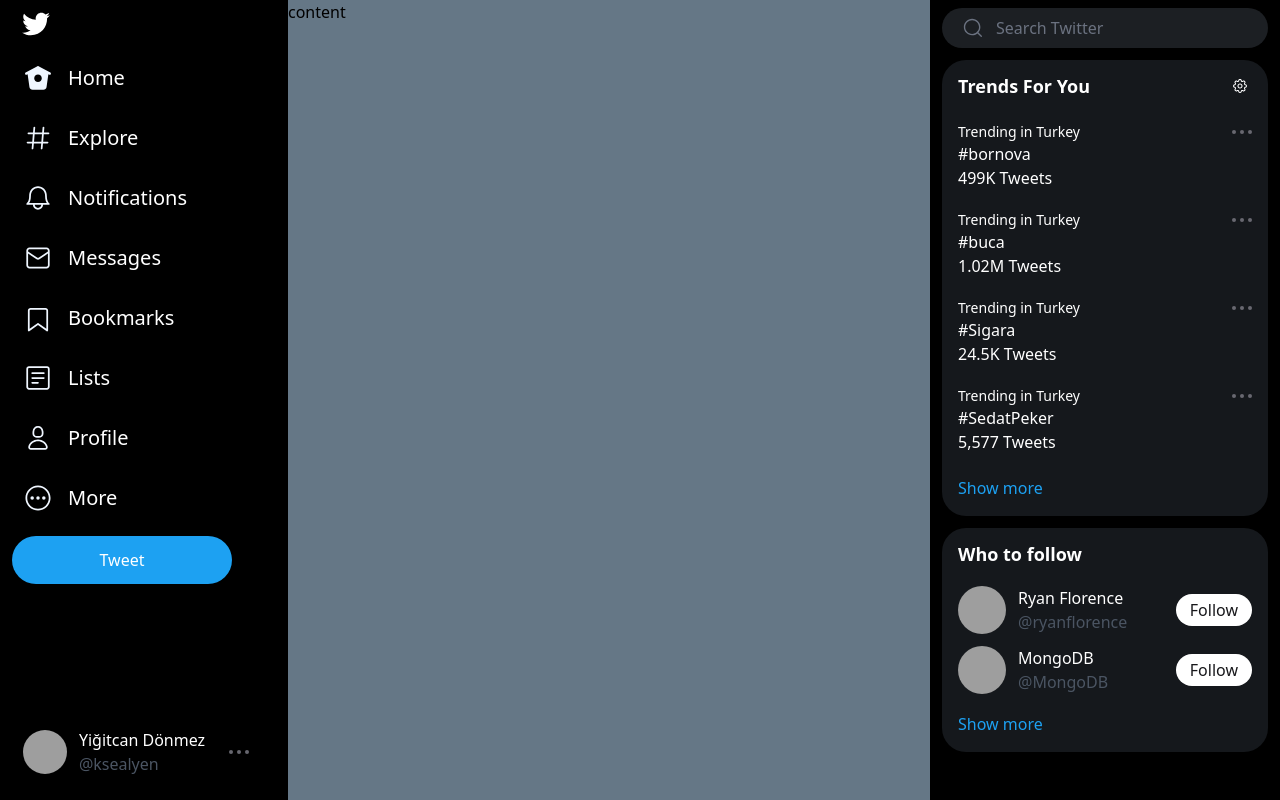
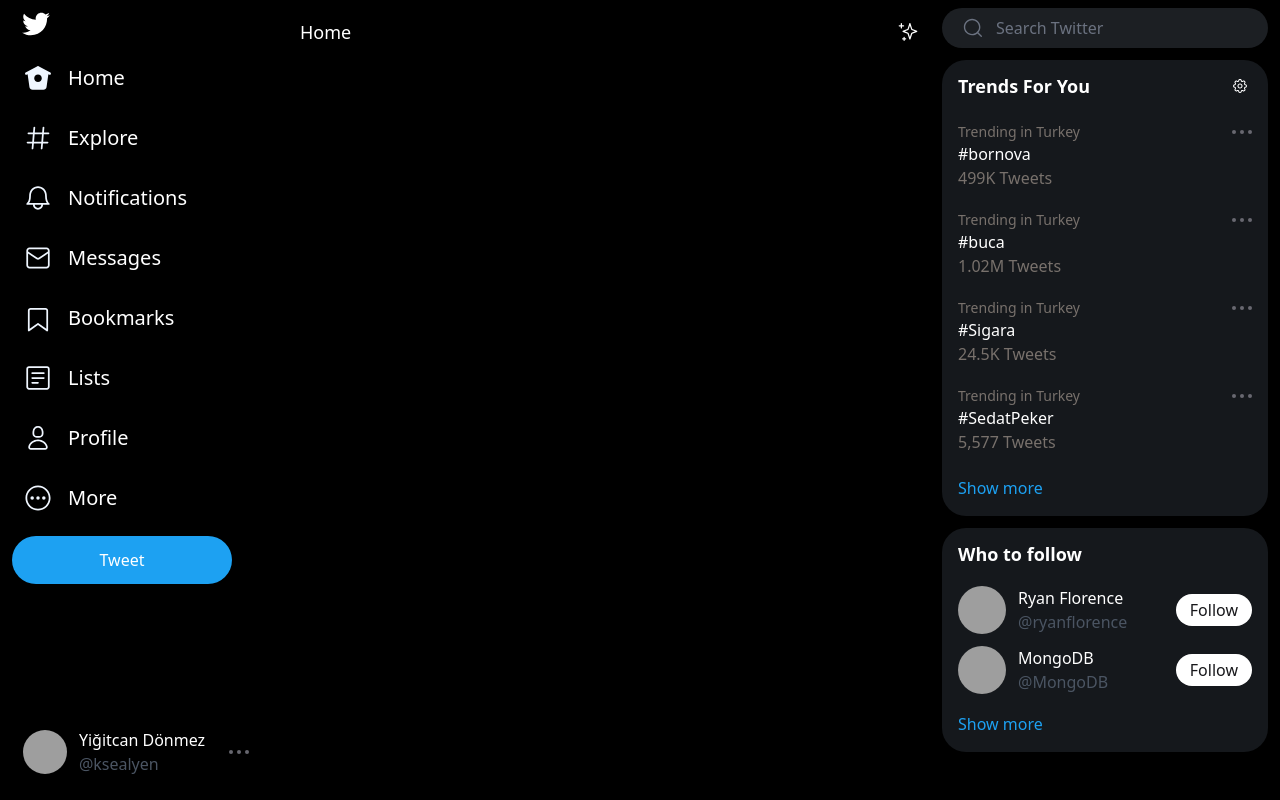
Before and after one commit to yigitcandonmez/twitter-ui-clone-project, a React (Create React App) app: page / in a window 1280 px wide. Built offline with nearby package versions, Linux system fonts and the light colour scheme; grey boxes are pictures that could not be loaded.

Commit message:
add contentHeader and some layout structure changed

```diff
--- /dev/null
+++ b/src/components/ContentHeader.tsx
@@ -0,0 +1,31 @@
+import React from "react";
+import { StarIcon } from "../icons/Icon";
+
+const pages = [
+  { name: "Home" },
+  { name: "Explore" },
+  { name: "Notifications" },
+];
+
+const ContentHeader = ({ children, className }: any) => {
+  return (
+    <div
+      className={`home__header sticky bg-black w-full h-14 flex justify-between items-center px-3 pt-2 ${className}`}
+    >
+      {children}
+    </div>
+  );
+};
+
+export const HomeContentHeader = ({ optionalProps }: any) => {
+  return (
+    <ContentHeader className={"cursor-pointer"}>
+      <div className={`${optionalProps} text-white font-medium text-lg`}>
+        {pages[0].name}
+      </div>
+      <div>
+        <StarIcon />
+      </div>
+    </ContentHeader>
+  );
+};
--- a/src/components/SideLink.tsx
+++ b/src/components/SideLink.tsx
@@ -19,11 +19,12 @@
       onClick={() => {
         handleMenuItemClick(name);
       }}
+      className="group"
     >
       <a href={name.toLowerCase()} className="cursor-pointer block ">
-        <div className="inline-block">
+        <div className="inline-block group-hover:bg-opacity-30 group-hover:bg-zinc-600 rounded-full transition ease-in-out delay-75">
           <div
-            className={`flex hover:bg-opacity-30 hover:bg-zinc-600 hover:rounded-full text-white items-center pl-3 py-4 ${
+            className={`flex  group-hover:rounded-full text-white items-center pl-3 pr-5 py-4 ${
               isActive ? "font-medium stroke-2" : ""
             }`}
           >
--- a/src/components/TrendLink.tsx
+++ b/src/components/TrendLink.tsx
@@ -5,7 +5,9 @@
     <div className="bg-trendLink hover:bg-trendLinkHover cursor-pointer py-2.5 px-4">
       <div className="flex flex-col">
         <div className="flex justify-between">
-          <span className="text-sm">Trending in {inCountry}</span>
+          <span className="text-sm text-stone-500">
+            Trending in {inCountry}
+          </span>
           <div className="flex items-center">
             <div className="w-1 h-1 rounded-full bg-zinc-500 bg-opacity-90"></div>
             <div className="w-1 h-1 rounded-full bg-zinc-500 bg-opacity-90 ml-1"></div>
@@ -13,7 +15,7 @@
           </div>
         </div>
         <span className="font-medium">{hashtag}</span>
-        <span>{totalTweet}</span>
+        <span className="text-stone-500">{totalTweet}</span>
       </div>
     </div>
   );
--- a/src/icons/Icon.tsx
+++ b/src/icons/Icon.tsx
@@ -118,3 +118,13 @@
     </Svg>
   );
 };
+
+export const StarIcon = () => {
+  return (
+    <Svg className={"w-5 h-5 text-white"}>
+      <g>
+        <path d="M22.772 10.506l-5.618-2.192-2.16-6.5c-.102-.307-.39-.514-.712-.514s-.61.207-.712.513l-2.16 6.5-5.62 2.192c-.287.112-.477.39-.477.7s.19.585.478.698l5.62 2.192 2.16 6.5c.102.306.39.513.712.513s.61-.207.712-.513l2.16-6.5 5.62-2.192c.287-.112.477-.39.477-.7s-.19-.585-.478-.697zm-6.49 2.32c-.208.08-.37.25-.44.46l-1.56 4.695-1.56-4.693c-.07-.21-.23-.38-.438-.462l-4.155-1.62 4.154-1.622c.208-.08.37-.25.44-.462l1.56-4.693 1.56 4.694c.07.212.23.382.438.463l4.155 1.62-4.155 1.622zM6.663 3.812h-1.88V2.05c0-.414-.337-.75-.75-.75s-.75.336-.75.75v1.762H1.5c-.414 0-.75.336-.75.75s.336.75.75.75h1.782v1.762c0 .414.336.75.75.75s.75-.336.75-.75V5.312h1.88c.415 0 .75-.336.75-.75s-.335-.75-.75-.75zm2.535 15.622h-1.1v-1.016c0-.414-.335-.75-.75-.75s-.75.336-.75.75v1.016H5.57c-.414 0-.75.336-.75.75s.336.75.75.75H6.6v1.016c0 .414.335.75.75.75s.75-.336.75-.75v-1.016h1.098c.414 0 .75-.336.75-.75s-.336-.75-.75-.75z"></path>
+      </g>
+    </Svg>
+  );
+};
--- a/src/layout/Content.tsx
+++ b/src/layout/Content.tsx
@@ -1,7 +1,12 @@
 import React from "react";
+import Home from "../pages/home/Home";
 
 const Content = () => {
-  return <main className="bg-darkGray flex-1">content</main>;
+  return (
+    <main className="bg-black flex-1 relative">
+      <Home />
+    </main>
+  );
 };
 
 export default Content;
--- a/src/layout/Sidebar.tsx
+++ b/src/layout/Sidebar.tsx
@@ -80,7 +80,7 @@
             })}
           </ul>
         </nav>
-        <button className="text-white bg-primary shadow-lg rounded-full py-3 font-medium w-10/12 mt-2 hover:bg-blue-400">
+        <button className="text-white bg-primary shadow-lg rounded-full py-3 font-medium w-10/12 mt-2 hover:bg-blue-400 transition delay-75 ease-in-out">
           Tweet
         </button>
       </div>
--- /dev/null
+++ b/src/pages/home/Home.tsx
@@ -0,0 +1,12 @@
+import React from "react";
+import { HomeContentHeader } from "../../components/ContentHeader";
+
+const Home = () => {
+  return (
+    <div className="home">
+      <HomeContentHeader />
+    </div>
+  );
+};
+
+export default Home;
```
